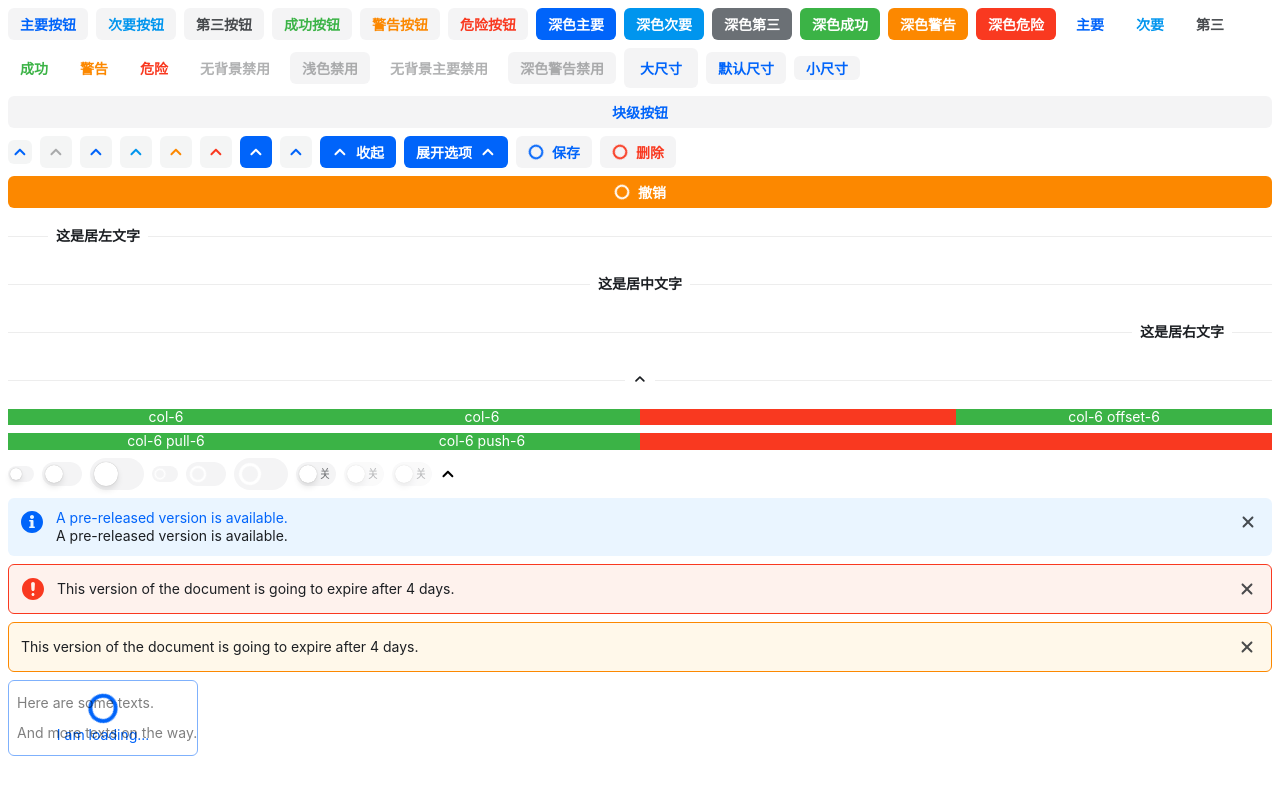
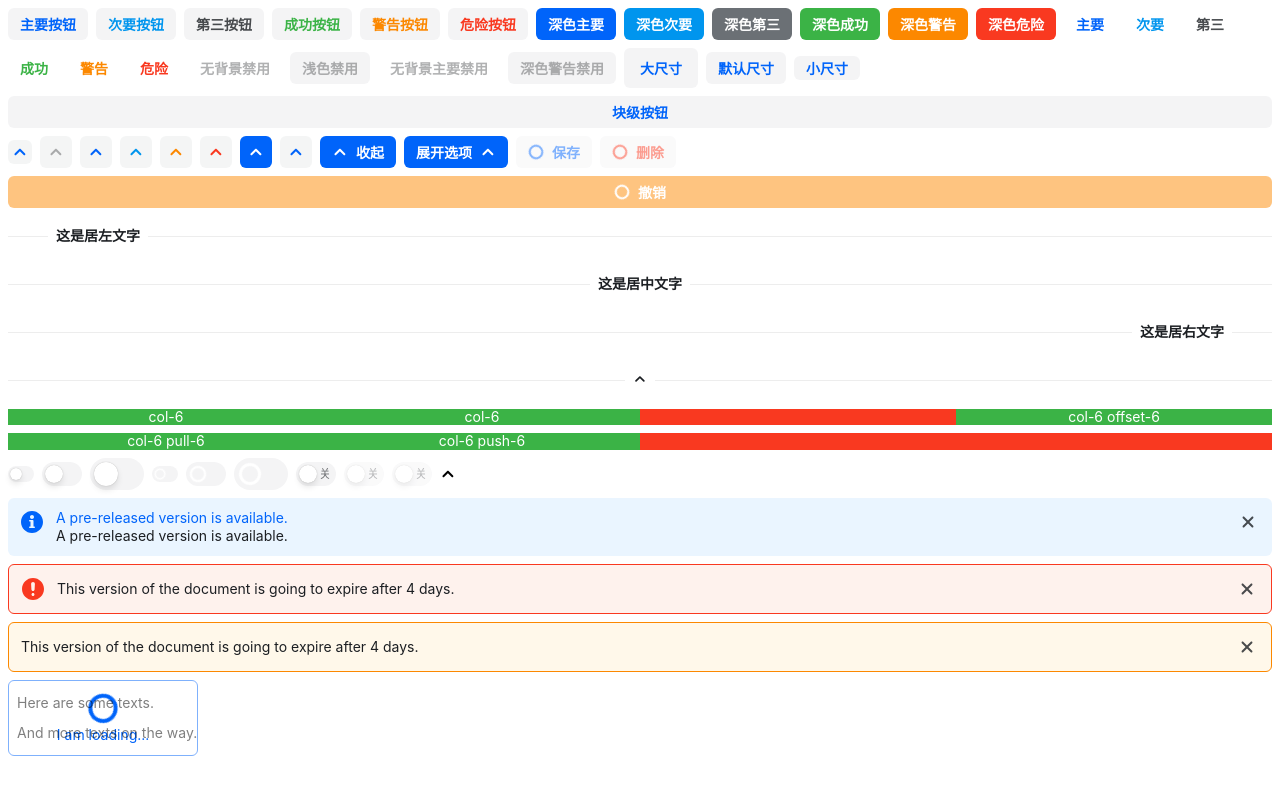
Before and after one commit to ccitsxy/vue-project, a Vue app: page / in a window 1280 px wide. Shown: the top 794 px of the page. Built offline with nearby package versions, Linux system fonts and the light colour scheme.

Commit message:
chore: loading styles

```diff
--- a/src/assets/index.scss
+++ b/src/assets/index.scss
@@ -178,6 +178,7 @@
 
   --c-button-loading-duration: 3600ms;
   --c-button-loading-function: c-animation-spin;
+  --c-button-loading-opacity: 0.5;
 }
 
 .c-collapsible {
--- a/src/components/button/button.scss
+++ b/src/components/button/button.scss
@@ -258,6 +258,7 @@
 
   &.c-button-loading {
     cursor: wait;
+    opacity: var(--c-button-loading-opacity);
     .c-button-content {
       & > svg {
         width: 16px;
```
